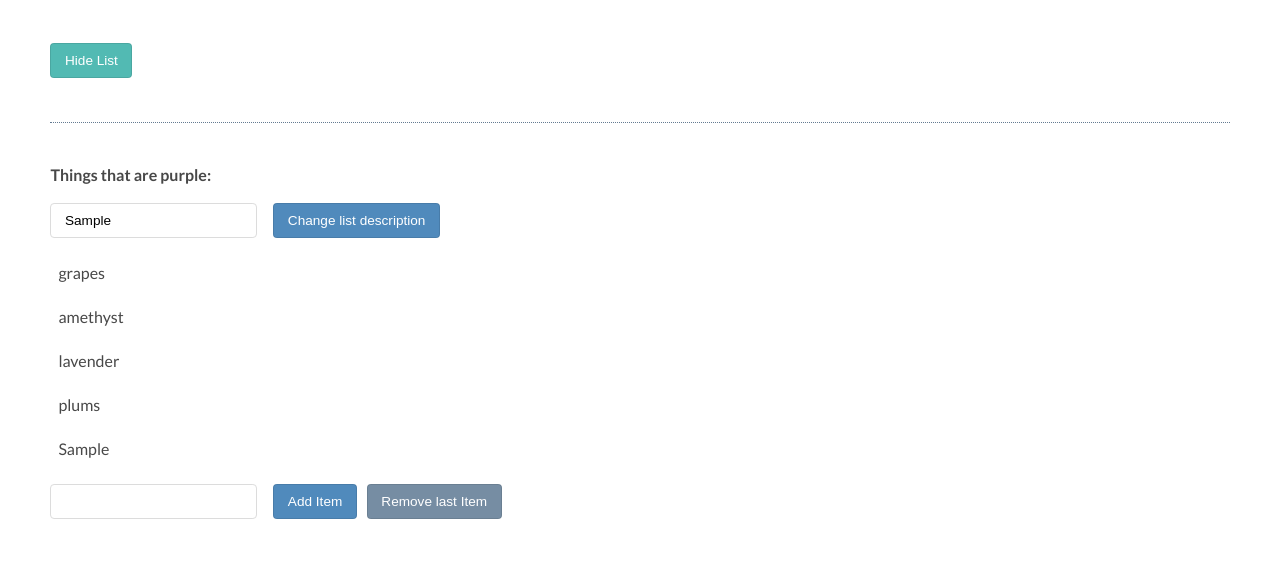
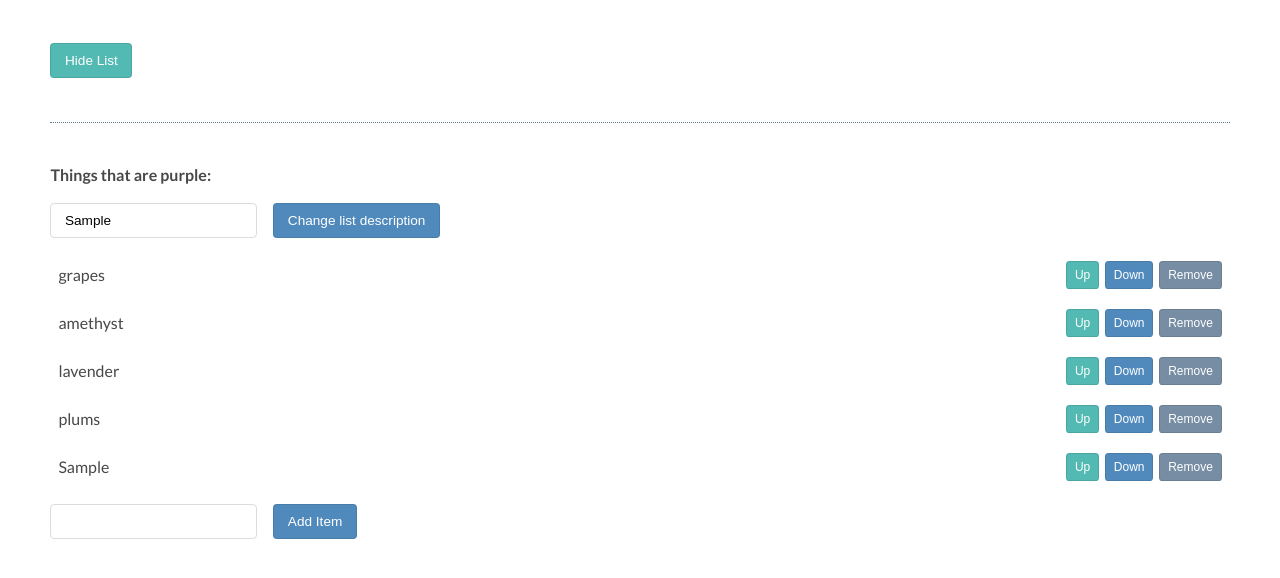
Before and after one commit to flamerged/js-hide-show-content, a plain HTML site: page index.html in a window 1280 px wide. Both pictures are taken after typing "Sample", "Sample" into the empty fields and a click on the button "Add Item". Shown: the part 146-724 px from the top of the page. Drawn offline with Linux system fonts and the light colour scheme.

Commit message:
added up down and remove buttons to list items.

```diff
--- a/app.js
+++ b/app.js
@@ -7,20 +7,67 @@ const addItemButton = document.querySelector("button.addItemButton");
 const addItemInput = document.querySelector("input.addItemInput");
 const listedItems = document.querySelector(".listedItems");
 const removeItemButton = document.querySelector("button.removeItemButton");
+const liElements = listedItems.querySelectorAll("li");
 
+function attackListItemButtons(li) {
+  let up = document.createElement("button");
+  up.textContent = "Up";
+  up.className = "upButton";
+  li.appendChild(up);
 
-listDiv.addEventListener("mouseover", (event) => {
-                          if ( event.target.tagName === "LI" ) {
-                          event.target.textContent = event.target.textContent.toUpperCase();
+  let down = document.createElement("button");
+  down.textContent = "Down";
+  down.className = "downButton";
+  li.appendChild(down);
+
+  let remove = document.createElement("button");
+  remove.textContent = "Remove";
+  remove.className = "removeButton";
+  li.appendChild(remove);
+
+  return li;
+}
+
+for (let i = 0; i < liElements.length; i++){
+  attackListItemButtons(liElements[i]);
+}
+
+listDiv.addEventListener("click", (event) => {
+                          if ( event.target.className === "removeButton" ) {
+                            let li = event.target.parentNode;
+                            let ul = li.parentNode;
+                            ul.removeChild(li);
+                          }
+  if ( event.target.className === "upButton" ) {
+                            let li = event.target.parentNode;
+                            let previousSibling = li.previousElementSibling;
+                            let ul = li.parentNode;
+                            if(previousSibling){
+                            ul.insertBefore(li,previousSibling);}
+                          }
+  if ( event.target.className === "downButton" ) {
+                            let li = event.target.parentNode;
+                            let nextSibling = li.nextElementSibling;
+                            let ul = li.parentNode;
+                            if(nextSibling){
+                            ul.insertBefore(li,nextSibling.nextElementSibling);}
                           }
                           });
 
+//code from previous videos:
 
-listDiv.addEventListener("mouseout", (event) => {
-                          if ( event.target.tagName === "LI" ) {
-                          event.target.textContent = event.target.textContent.toLowerCase();
-                          }
-                          });
+//listDiv.addEventListener("mouseover", (event) => {
+//                          if ( event.target.tagName === "LI" ) {
+//                          event.target.textContent = event.target.textContent.toUpperCase();
+//                          }
+//                          });
+//
+//
+//listDiv.addEventListener("mouseout", (event) => {
+//                          if ( event.target.tagName === "LI" ) {
+//                          event.target.textContent = event.target.textContent.toLowerCase();
+//                          }
+//                          });
 
 
 button.addEventListener("click", () => {
@@ -43,14 +90,15 @@ hideListButton.addEventListener("click", () => {
 
 addItemButton.addEventListener("click", () => {
   let li = document.createElement("li");
-  li.textContent = addItemInput.value;
+  li.textContent = addItemInput.value
+  attackListItemButtons(li);
   listedItems.appendChild(li);
   addItemInput.value = "";
                                });
-//removes last child of ul node.
-removeItemButton.addEventListener("click", () =>{
-                                  //Teacher used this:
-                                //  let li = document.querySelector("li:last-child");
-                                  //I use this as it protects other li elements on the page.
-                                  listedItems.removeChild(listedItems.lastChild);
-                                  });
+//removes last child of ul node. Commented out due to not being used any more as every list element has it's own remove button.
+//removeItemButton.addEventListener("click", () =>{
+//                                  //Teacher used this:
+//                                //  let li = document.querySelector("li:last-child");
+//                                  //I use this as it protects other li elements on the page.
+//                                  listedItems.removeChild(listedItems.lastChild);
+//                                  });
--- a/index.html
+++ b/index.html
@@ -20,7 +20,7 @@
     </ul>
     <input type="text" class="addItemInput">
     <button class="addItemButton">Add Item</button>
-      <button class="removeItemButton">Remove last Item</button>
+<!--      <button class="removeItemButton">Remove last Item</button>-->
     </div>
 
     <script src="app.js"></script>
```
